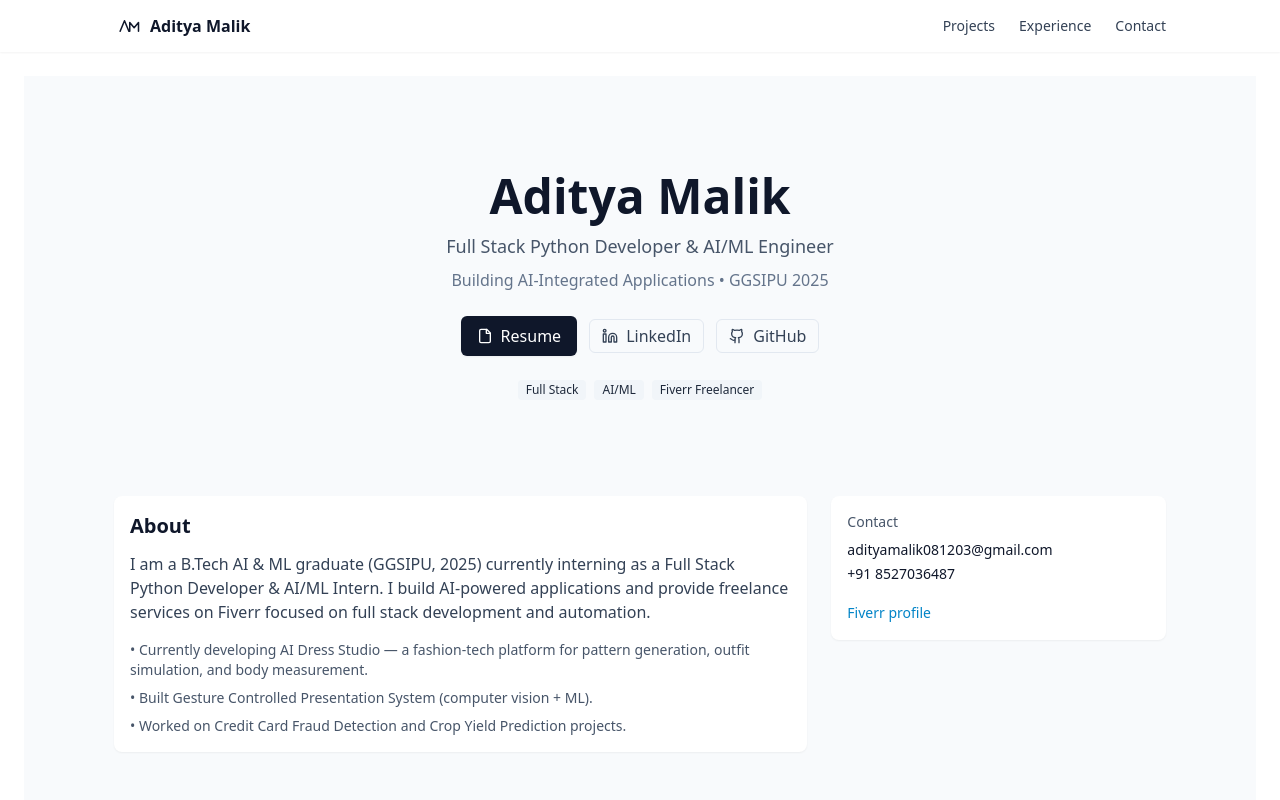
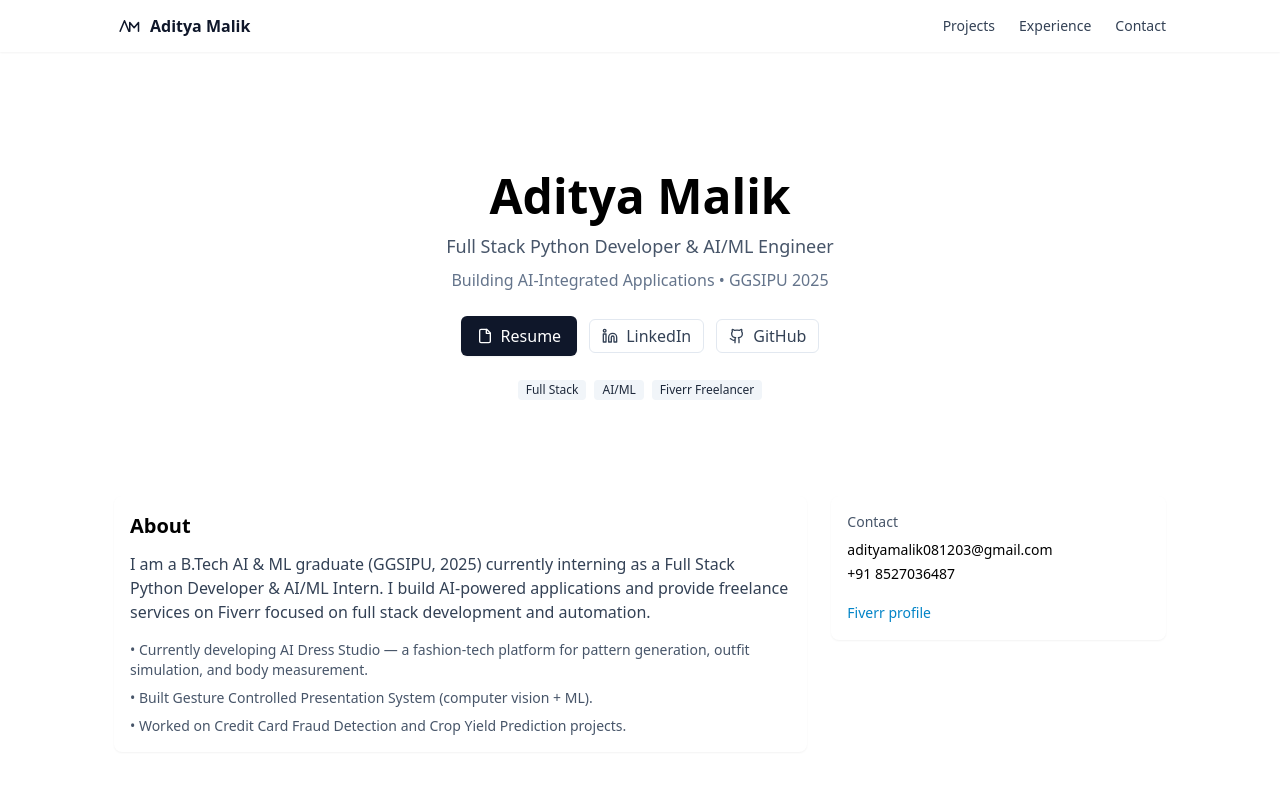
Before and after one commit to skyback12/portfolio, a React (Vite) app: page / in a window 1280 px wide. Shown: the top 800 px of the page. Built offline with nearby package versions, Linux system fonts and the light colour scheme.

Commit message:
final changes

```diff
--- a/src/pages/landingpage.jsx
+++ b/src/pages/landingpage.jsx
@@ -11,7 +11,7 @@ import "../styles/globals.css"
 
 export default function LandingPage() {
   return (
-    <div className="min-h-screen bg-slate-50 text-slate-900">
+    <div>
       <main className="container mx-auto px-6 py-12">
         <Hero />
         <About />
```
